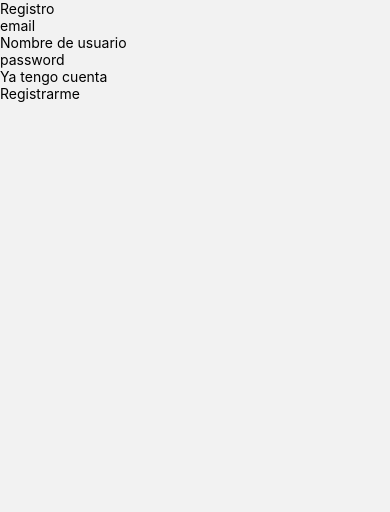
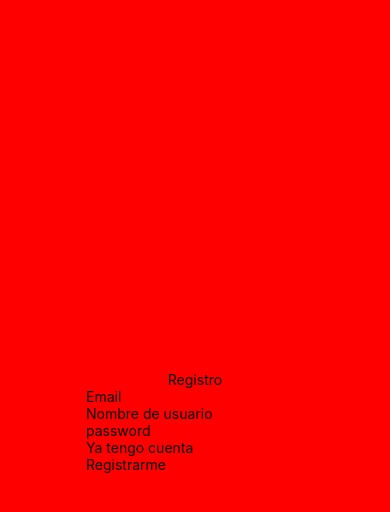
Before and after one commit to fsinDH/RN-Prog3, a React Native app: screen /Register in a window 390 px wide. Shown: the top 512 px of the page. Built offline with nearby package versions, Linux system fonts and the light colour scheme; no server answers.

Commit message:
termiando registro y login / agregando estilos

```diff
--- a/src/screens/Login.js
+++ b/src/screens/Login.js
@@ -1,6 +1,6 @@
 import React, { Component } from 'react';
 import { View, Text, TextInput, TouchableOpacity, StyleSheet } from 'react-native';
-import { auth } from '../firebase/config';
+import { db, auth } from '../firebase/config';
 
 class Login extends Component {
 	constructor() {
--- a/src/screens/Register.js
+++ b/src/screens/Register.js
@@ -1,6 +1,7 @@
 import React, { Component } from 'react';
+import { View, Text, TextInput, TouchableOpacity, StyleSheet } from 'react-native';
 import { db, auth } from '../firebase/config';
-import { View, Text, TextInput, TouchableOpacity, StyleSheet } from 'react-native';
+
 
 class Register extends Component {
 	constructor(props) {
@@ -44,10 +45,10 @@ class Register extends Component {
 
 	render() {
 		return (
-			<View>
+			<View style={styles.container}>
 				<Text>Registro</Text>
 				<View>
-					<TextInput style={styles.field} placeholder="email" keyboardType="email-address" onChangeText={(text) => this.setState({ email: text })} value={this.state.email} />
+					<TextInput style={styles.field} placeholder="Email" keyboardType="email-address" onChangeText={(text) => this.setState({ email: text })} value={this.state.email} />
 					<TextInput
 						style={styles.field}
 						placeholder="Nombre de usuario"
@@ -68,6 +69,14 @@ class Register extends Component {
 
 const styles = StyleSheet.create({
 	field: {},
+	container: {
+		display: 'flex',
+		justifyContent: 'center',
+		alignItems:'center',
+		height: '100%',
+		backgroundColor: 'red'
+	}
+
 });
 
 export default Register;
```
